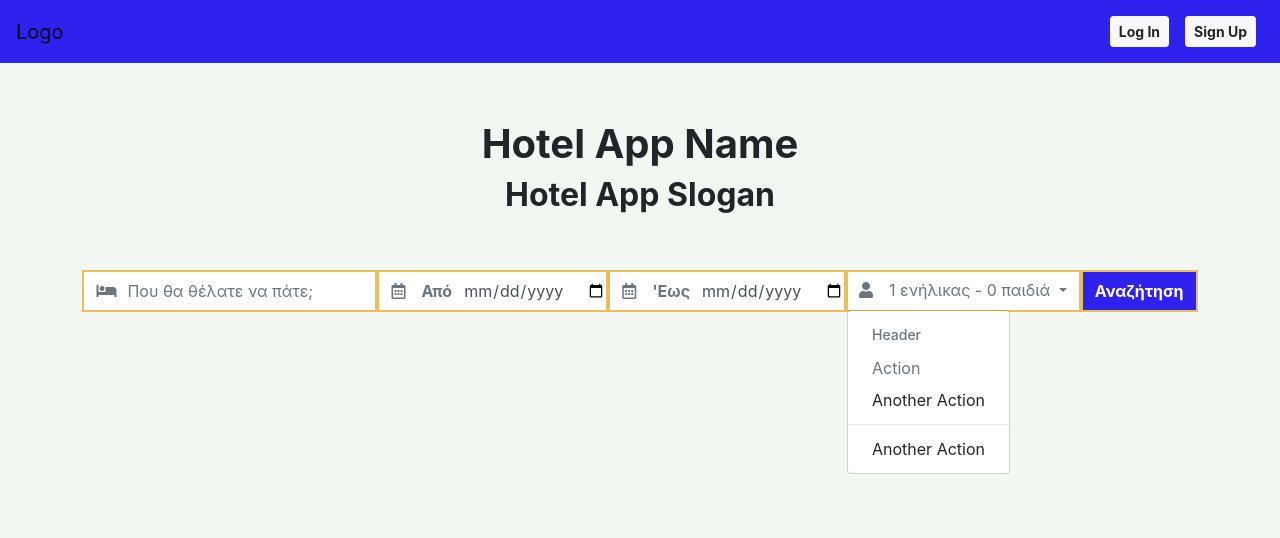
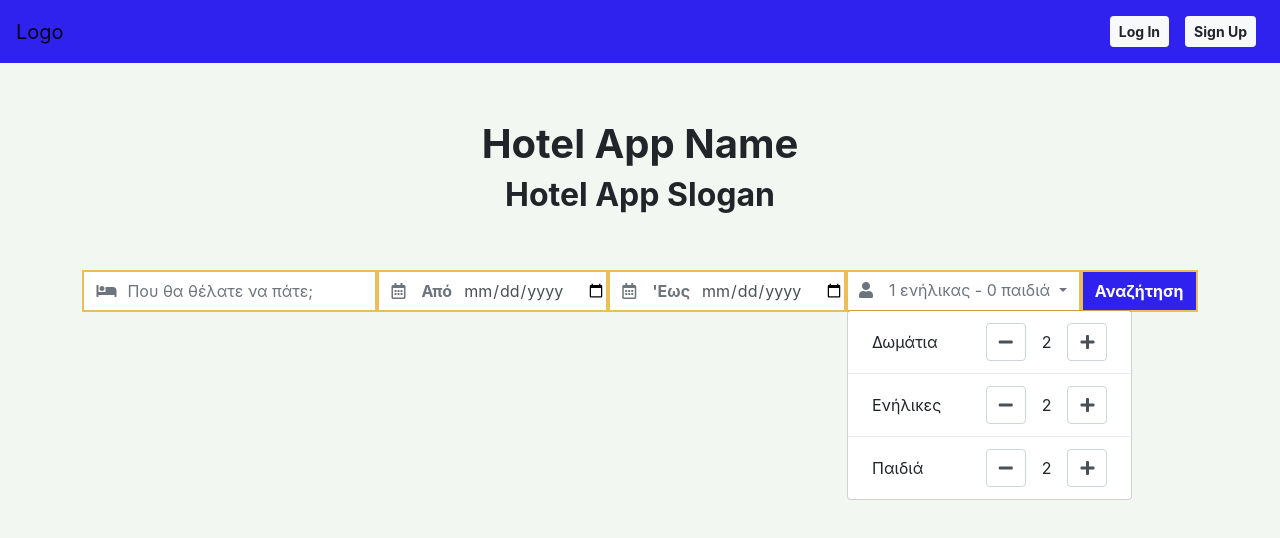
Before and after one commit to GeorgeMitrakis/javathehutt-frontend, a React (Create React App) app in the folder hotelapp/: page / in a window 1280 px wide. Both pictures are taken after a click on the button "1 ενήλικας - 0 παιδιά". Shown: the top 538 px of the page. Built offline with nearby package versions, Linux system fonts and the light colour scheme.

Commit message:
Added dropdown options at search form

```diff
--- a/hotelapp/src/containers/IndexPage/IndexPage.js
+++ b/hotelapp/src/containers/IndexPage/IndexPage.js
@@ -82,11 +82,54 @@ class IndexPage extends React.Component {
                                             1 ενήλικας - 0 παιδιά {' '}
                                         </DropdownToggle>
                                         <DropdownMenu>
-                                            <DropdownItem header>Header</DropdownItem>
-                                            <DropdownItem disabled>Action</DropdownItem>
-                                            <DropdownItem>Another Action</DropdownItem>
+                                            <DropdownItem>
+                                                <div className="d-flex align-items-center">
+                                                    <div className="pr-5">
+                                                        Δωμάτια
+                                                    </div>
+                                                    <div className="pr-3">
+                                                        <button className="form-control"><i class="fas fa-minus"></i></button>
+                                                    </div>
+                                                    <div className="pr-3">
+                                                    2
+                                                    </div>
+                                                    <div className="">
+                                                        <button className="form-control"><i class="fas fa-plus"></i></button>
+                                                    </div>
+                                                </div>
+                                            </DropdownItem>
                                             <DropdownItem divider />
-                                            <DropdownItem>Another Action</DropdownItem>
+                                            <DropdownItem>
+                                                <Row className="align-items-center">
+                                                    <Col className="d-flex justify-content-start">
+                                                        Ενήλικες
+                                                    </Col>
+
+                                                    <Col className="d-flex justify-content-end">
+                                                        <button className="form-control"><i class="fas fa-minus"></i></button>
+                                                        <div className="pr-3 pl-3 align-self-center">
+                                                            2
+                                                        </div>
+                                                        <button className="form-control"><i class="fas fa-plus"></i></button>
+                                                    </Col>
+                                                </Row>
+                                            </DropdownItem>
+                                            <DropdownItem divider />
+                                            <DropdownItem>
+                                                <Row className="align-items-center">
+                                                    <Col className="d-flex justify-content-start">
+                                                        Παιδιά
+                                                    </Col>
+
+                                                    <Col className="d-flex justify-content-end">
+                                                        <button className="form-control"><i class="fas fa-minus"></i></button>
+                                                        <div className="pr-3 pl-3 align-self-center">
+                                                            2
+                                                        </div>
+                                                        <button className="form-control"><i class="fas fa-plus"></i></button>
+                                                    </Col>
+                                                </Row>
+                                            </DropdownItem>
                                         </DropdownMenu>
                                     </InputGroupButtonDropdown>
                                 </Col>
```
